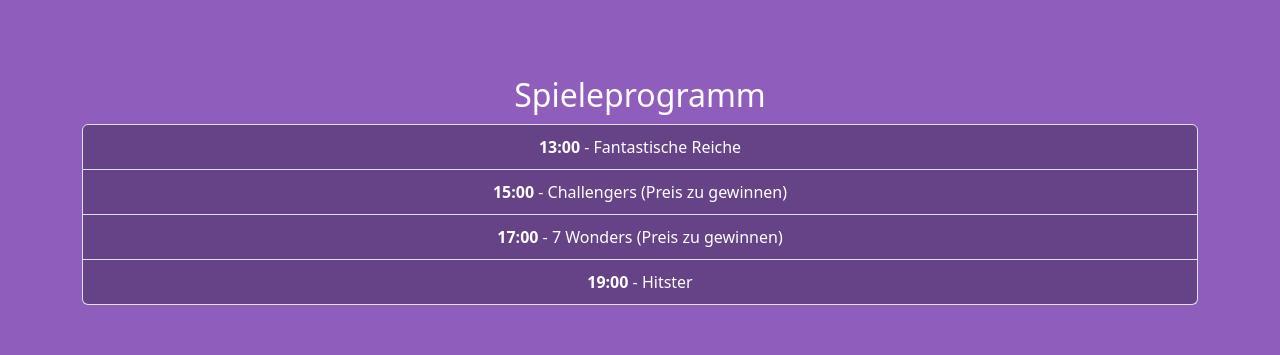
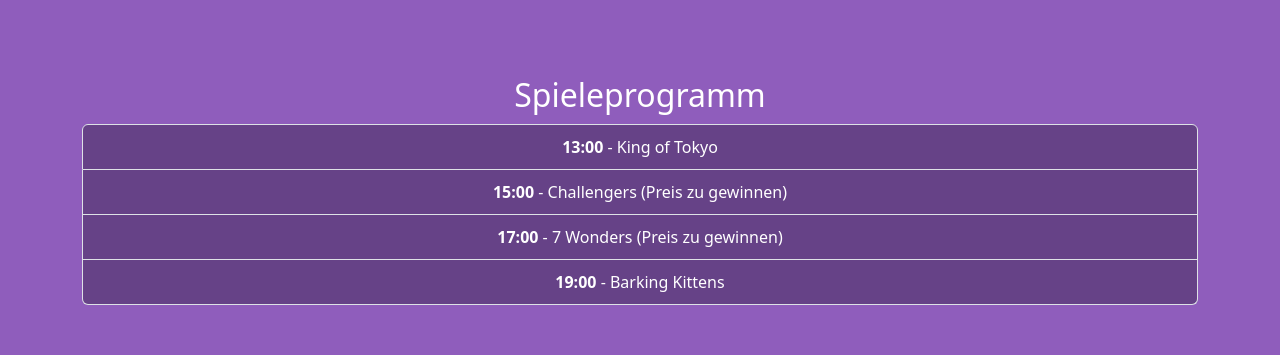
Before and after one commit to bauhaus93/bss-vue, a Vue app: page / in a window 1280 px wide. Shown: the part 1020-1375 px from the top of the page. Built offline with nearby package versions, Linux system fonts and the light colour scheme.

Commit message:
Updates games program

```diff
--- a/src/pages/Home.vue
+++ b/src/pages/Home.vue
@@ -125,10 +125,10 @@ import { last_event } from "../events.js";
 const next_event_date = new Date("2023-08-27");
 
 const program = [
-  { time: "13:00", game: "Fantastische Reiche" },
+  { time: "13:00", game: "King of Tokyo" },
   { time: "15:00", game: "Challengers (Preis zu gewinnen)" },
   { time: "17:00", game: "7 Wonders (Preis zu gewinnen)" },
-  { time: "19:00", game: "Hitster" },
+  { time: "19:00", game: "Barking Kittens" },
 ];
 
 const card_contents = [
@@ -174,14 +174,16 @@ const date_compact = `${next_event_date.getFullYear()}${(
 
 const ics = btoa(`BEGIN:VCALENDAR
 VERSION:2.0
-PRODID:-//Brettspielsonntag///NONSGML v1.0//EN
+PRODID:brettspielsonntag.at//Brettspielsonntag
+METHOD:PUBLISH
 BEGIN:VEVENT
 UID:bss_${date_compact}
+LOCATION: Ghegagasse 29\\, 8020 Graz
+SUMMARY:Brettspielsonntag
+DESCRIPTION:Brettspielsonntag
+CLASS:PUBLIC
 DTSTART:${date_compact}T090000Z
 DTEND:${date_compact}T180000Z
-SUMMARY:Brettspielsonntag
-GEO:47.07441096852008;15.419093892451908
-LOCATION: Ghegagasse 29\\, 8020 Graz
 END:VEVENT
 END:VCALENDAR`);
 </script>
```
